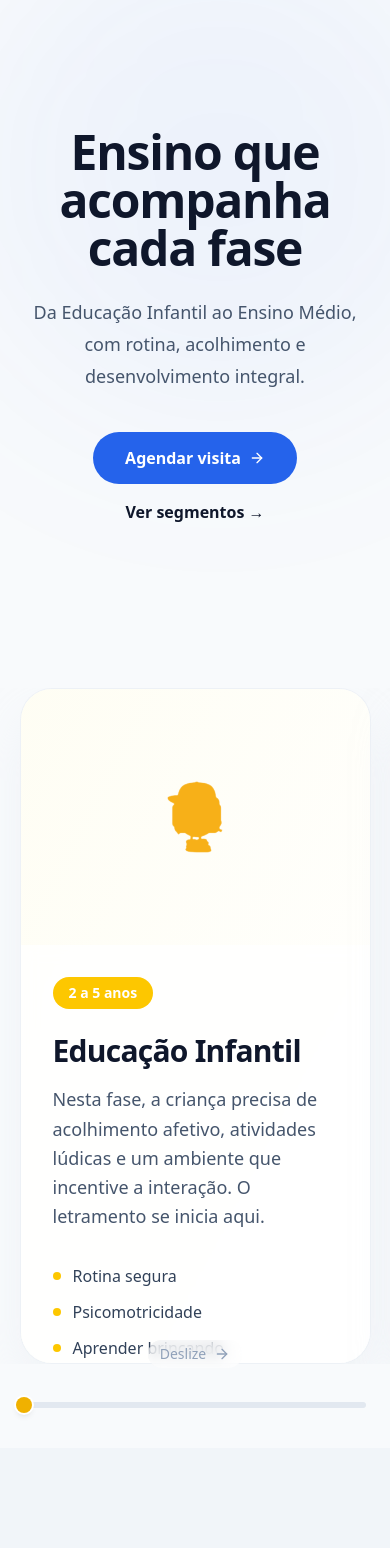
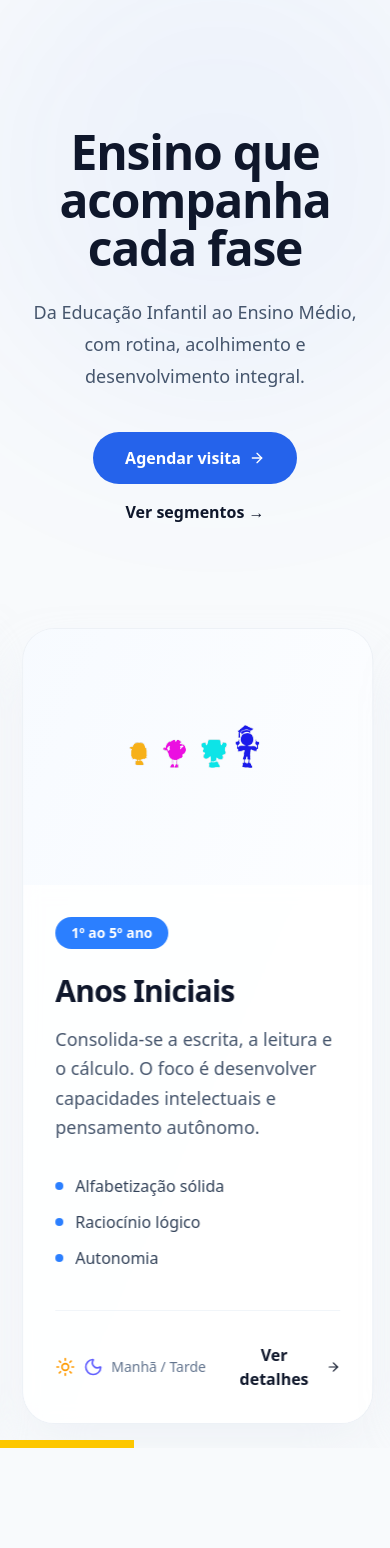
Before and after one commit to Victor-F-M-A-R/colegio-tecla-beta, a Next.js app: page / in a window 390 px wide. Shown: the top 1548 px of the page. Built offline with nearby package versions, Linux system fonts and the light colour scheme.

Commit message:
refactor: implement sticky horizontal scroll for better UX

```diff
--- a/src/components/HorizontalTrack.tsx
+++ b/src/components/HorizontalTrack.tsx
@@ -1,148 +1,59 @@
 'use client';
 
-import { useRef, useEffect, useState } from 'react';
+import { useRef } from 'react';
+import { motion, useScroll, useTransform } from 'framer-motion';
 import StageCard from './StageCard';
 import content from '@/data/content.json';
 
-// Helper to clamp values
-const clamp = (x: number, a: number, b: number) => Math.min(b, Math.max(a, x));
+export default function HorizontalTrack() {
+  const targetRef = useRef<HTMLDivElement>(null);
 
-export default function HorizontalTrack() {
-  const trackRef = useRef<HTMLDivElement>(null);
-  const [progress, setProgress] = useState(0);
+  // Rastreia o progresso do scroll vertical APENAS dentro deste container
+  const { scrollYProgress } = useScroll({
+    target: targetRef,
+  });
 
-  useEffect(() => {
-    const el = trackRef.current;
-    if (!el) return;
-
-    let active = false;
-    const onEnter = () => { active = true; };
-    const onLeave = () => { active = false; };
-
-    const onWheel = (e: WheelEvent) => {
-      // Se o mouse não estiver "ativo" sobre o elemento (garantia extra), ignoramos
-      if (!active) return;
-
-      const maxLeft = el.scrollWidth - el.clientWidth;
-      if (maxLeft <= 0) return;
-
-      // Respeita trackpads (deltaX) ou mouses comuns (deltaY)
-      const delta = Math.abs(e.deltaX) > Math.abs(e.deltaY) ? e.deltaX : e.deltaY;
-      const speed = 1.2; // Ajuste de velocidade se necessário
-
-      const current = el.scrollLeft;
-      const next = clamp(current + delta * speed, 0, maxLeft);
-
-      // LÓGICA CORE:
-      // Só chamamos preventDefault() se o scroll REALMENTE mudou a posição horizontal.
-      // Se next === current, significa que estamos nas bordas (início ou fim) e tentando ir além.
-      // Nesse caso, NÃO prevenimos, deixando o browser assumir o scroll vertical da página.
-      if (next !== current) {
-        e.preventDefault();
-        el.scrollLeft = next;
-      }
-    };
-
-    // Listeners para ativar/desativar o "foco" no track
-    el.addEventListener("pointerenter", onEnter);
-    el.addEventListener("pointerleave", onLeave);
-
-    // Listener de wheel NÃO-PASSIVO para permitir preventDefault
-    el.addEventListener("wheel", onWheel, { passive: false });
-
-    return () => {
-      el.removeEventListener("pointerenter", onEnter);
-      el.removeEventListener("pointerleave", onLeave);
-      el.removeEventListener("wheel", onWheel);
-    };
-  }, []);
-
-  // Handler para atualizar a barra de progresso visualmente
-  const handleScroll = () => {
-    if (!trackRef.current) return;
-    const { scrollLeft, scrollWidth, clientWidth } = trackRef.current;
-    const maxScroll = scrollWidth - clientWidth;
-
-    if (maxScroll <= 0) {
-      setProgress(100);
-      return;
-    }
-
-    const pct = (scrollLeft / maxScroll) * 100;
-    setProgress(clamp(pct, 0, 100));
-  };
+  // Mapeia 0% a 100% do scroll vertical para mover os cards horizontalmente
+  // Ajuste "-75%" se sobrar ou faltar espaço no fim.
+  // Com 4 cards largos, precisamos mover bastante para a esquerda.
+  const x = useTransform(scrollYProgress, [0, 1], ["1%", "-75%"]);
 
   return (
-    <section className="relative flex min-h-screen flex-col justify-center bg-slate-50 py-20 overflow-hidden">
+    // Container "Fantasma" que dá a altura para o scroll acontecer (300vh = 3 telas de scroll)
+    <section ref={targetRef} className="relative h-[300vh] bg-slate-50">
 
-      {/* Horizontal Track Scroll Container */}
-      <div
-        ref={trackRef}
-        onScroll={handleScroll}
-        className="scrollbar-hide flex w-full snap-x snap-mandatory items-center gap-6 overflow-x-auto overflow-y-hidden px-[5vw] md:gap-8 overscroll-behavior-contain"
-        // Removido scroll-behavior: smooth para não conflitar com a manipulação direta do scrollLeft no wheel event
-        style={{ overscrollBehavior: 'contain' }}
-      >
-        {content.stages.map((stage) => (
-          <div
-            key={stage.id}
-            className="flex h-[80vh] min-w-[90vw] shrink-0 snap-center items-center justify-center md:min-w-[80vw]"
-          >
-            <StageCard data={stage} />
-          </div>
-        ))}
+      {/* Container "Grudado" na tela */}
+      <div className="sticky top-0 flex h-screen items-center overflow-hidden">
+
+        {/* Título Fixo (Opcional, dá contexto) e Hidden no mobile se quiser */}
+        <div className="absolute top-8 left-8 z-10 md:top-12 md:left-12">
+          <h2 className="text-xl font-bold text-slate-400 uppercase tracking-widest hidden md:block">
+            A Jornada
+          </h2>
+        </div>
+
+        {/* O Trem Horizontal */}
+        <motion.div style={{ x }} className="flex gap-8 px-8 md:px-20 items-center">
+          {content.stages.map((stage) => (
+            // Flex-shrink-0 garante que os cards não encolham
+            <div key={stage.id} className="shrink-0">
+               <StageCard data={stage} />
+            </div>
+          ))}
+        </motion.div>
+
+        {/* Barra de Progresso Visual (Mapeada ao mesmo scroll) */}
+        <motion.div
+            style={{ scaleX: scrollYProgress }}
+            className="absolute bottom-0 left-0 h-2 w-full bg-yellow-400 origin-left"
+        />
       </div>
 
-      {/* Barra de Progresso (EMBAIXO dos slides) */}
-      <div className="absolute bottom-10 left-0 right-0 z-20 mx-auto w-full max-w-md px-6 md:bottom-16">
-        {/* Track (Fundo) */}
-        <div className="relative h-1.5 w-full rounded-full bg-slate-200">
-          {/* Indicator (Preenchimento Amarelo) */}
-          <div
-            className="relative h-full rounded-full bg-yellow-400 transition-all duration-100 ease-out"
-            style={{ width: `${progress}%` }}
-          >
-            {/* The Knob (Bolinha Amarela na ponta) */}
-            <div className="absolute right-0 top-1/2 h-4 w-4 -translate-y-1/2 translate-x-1/2 rounded-full bg-yellow-500 shadow-md ring-2 ring-white" />
-          </div>
-        </div>
+      {/* Mobile Hint (Opcional, para indicar que é só descer) */}
+      <div className="absolute bottom-10 w-full text-center text-slate-400 text-sm md:hidden pointer-events-none">
+        Continue descendo para explorar
       </div>
 
-      {/* Mobile Hint */}
-      <div className="absolute bottom-20 flex w-full justify-center md:hidden pointer-events-none">
-        <div className="flex items-center gap-2 text-sm font-medium text-slate-400 animate-pulse bg-white/50 px-3 py-1 rounded-full backdrop-blur-sm">
-           <span>Deslize</span>
-           <ArrowRight className="h-4 w-4" />
-        </div>
-      </div>
-
-      <style jsx global>{`
-        .scrollbar-hide::-webkit-scrollbar {
-            display: none;
-        }
-        .scrollbar-hide {
-            -ms-overflow-style: none;
-            scrollbar-width: none;
-        }
-      `}</style>
     </section>
   );
 }
-
-function ArrowRight({ className }: { className?: string }) {
-  return (
-    <svg
-      xmlns="http://www.w3.org/2000/svg"
-      viewBox="0 0 24 24"
-      fill="none"
-      stroke="currentColor"
-      strokeWidth="2"
-      strokeLinecap="round"
-      strokeLinejoin="round"
-      className={className}
-    >
-      <path d="M5 12h14" />
-      <path d="M12 5l7 7-7 7" />
-    </svg>
-  );
-}
```
